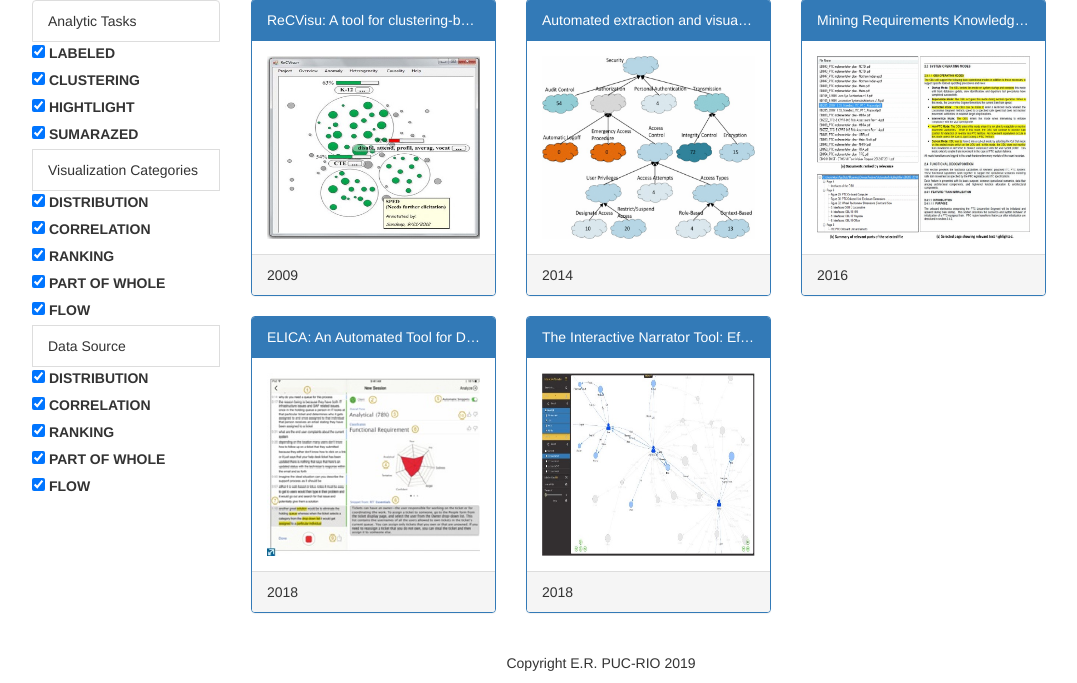
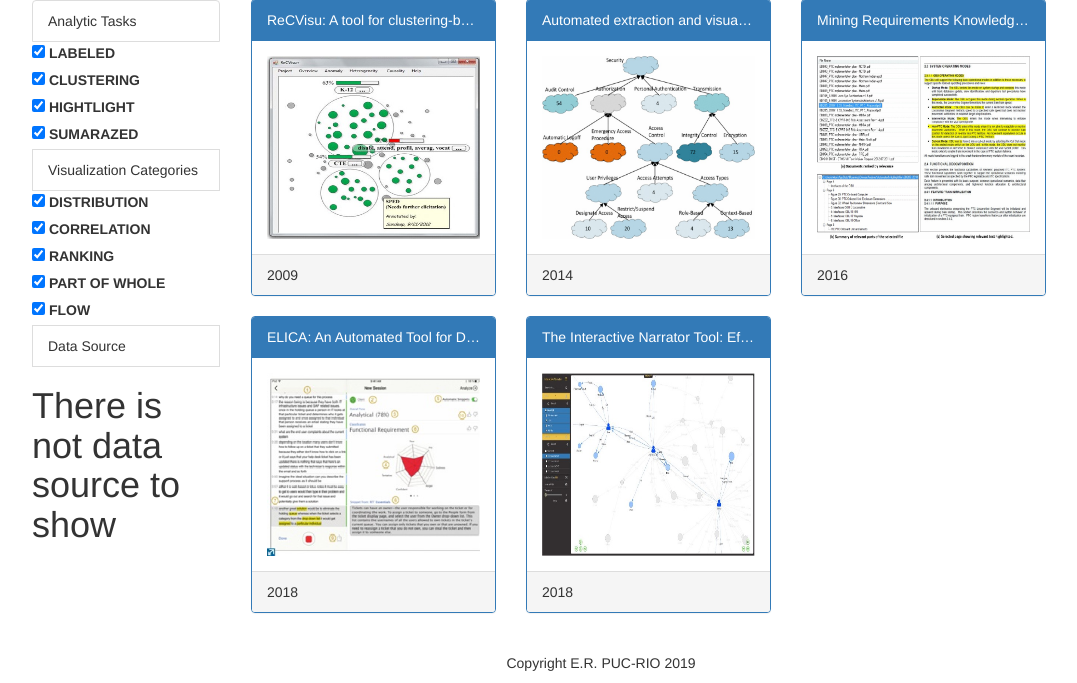
Before and after one commit to abarrio2018/projectoFinal, a Django app: page / in a window 1280 px wide. Shown: the part 305-988 px from the top of the page, without its empty margins (39-1116 px from the left). Run offline with Django 3.2, Linux system fonts and the light colour scheme; data comes from the database, SQL or seed files in the repository; data that the repository does not hold is empty; some libraries are stand-ins or nearby versions.

Commit message:
Develop data source

```diff
--- a/visualizador/appdigilib/admin.py
+++ b/visualizador/appdigilib/admin.py
@@ -1,8 +1,9 @@
 from django.contrib import admin
-from .models import Article, Category, AnaliticTask, Image
+from .models import Article, Category, AnaliticTask, Image, DataSource
 
 #Using the administrator application to insert data
 admin.site.register(Article)
 admin.site.register(Category)
 admin.site.register(AnaliticTask)
 admin.site.register(Image)
+admin.site.register(DataSource)
--- a/visualizador/appdigilib/models.py
+++ b/visualizador/appdigilib/models.py
@@ -24,6 +24,13 @@ class AnaliticTask(models.Model):
 
     def __str__(self):
         return self.task
+
+# Model for entity: data source
+class DataSource(models.Model):
+    data = models.CharField(max_length=250)
+
+    def __str__(self):
+        return self.data
 
 
 #Model for entity: image
--- a/visualizador/appdigilib/templates/list/index.html
+++ b/visualizador/appdigilib/templates/list/index.html
@@ -77,11 +77,11 @@
                         {% endif %}
 
                     <li class="list-group-item">Data Source</li>
-                        {% if categories %}
-                            {% for category in categories %}
+                        {% if dataSource %}
+                            {% for data in dataSource %}
                                 <label>
-                                   <input class="check_cat" type="checkbox" name="{{category.category}}" aria-label="Checkbox for following text input" aria-valuetext="Source" checked id="{{category.category}}">
-                                   {{category.category}}
+                                   <input class="check_cat" type="checkbox" name="{{data.data}}" aria-label="Checkbox for following text input" aria-valuetext="Source" checked id="{{data.data}}">
+                                   {{data.data}}
                                 </label>
                             {% endfor%}
                         {% else %}
--- a/visualizador/appdigilib/views.py
+++ b/visualizador/appdigilib/views.py
@@ -1,6 +1,7 @@
 """
 Create by abarrio
 Date: 08/04/2019
+Manager for the articles.
 """
 from django.shortcuts import render, redirect
 import json as JSON
@@ -15,7 +16,7 @@ from .forms import *
 import datetime
 from django.db.models import Q
 from django.template import RequestContext
-from appdigilib.models import Article, Category, AnaliticTask, Image
+from appdigilib.models import Article, Category, AnaliticTask, Image, DataSource
 from appdigilib.forms import ArticleForm, CategoryForm, AnaliticTaskForm
 
 
@@ -39,12 +40,14 @@ def show_list(request):
     categories = Category.objects.all()                                 # Save all categories for left menu
     tasks = AnaliticTask.objects.all()                                  # Save all analytical tasks for left menu
     images = Image.objects.all().order_by('article')                    # Save all the images of the articles
+    dataSource = DataSource.objects.all()                               # Save all data sources for left menu
 
     return render(request, 'list/index_list.html',
                   {'articles': articles,                                # List the items in the main interface
                    'categories': categories,                            # load all the data from the left menu
                    'tasks': tasks,
-                   'images': images}
+                   'images': images,
+                   'dataSource': dataSource}
                   )
 
 
```
